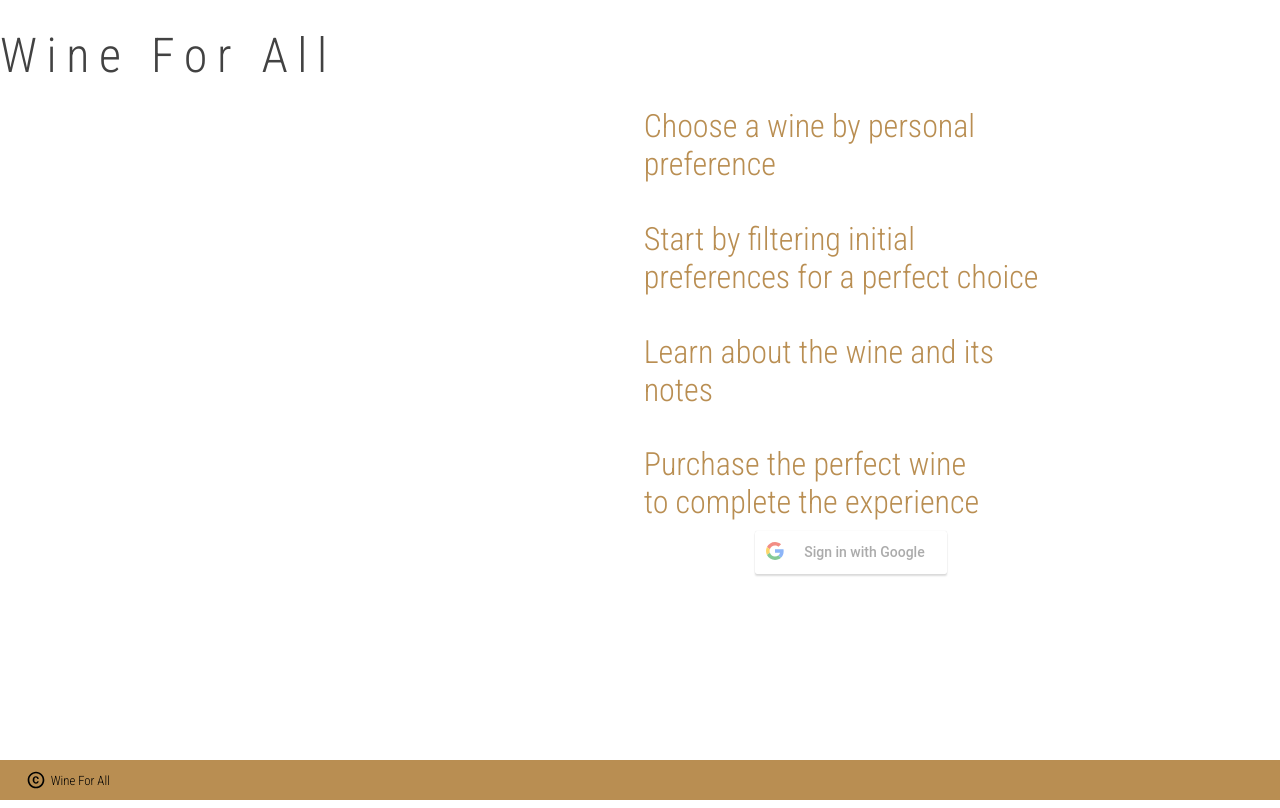
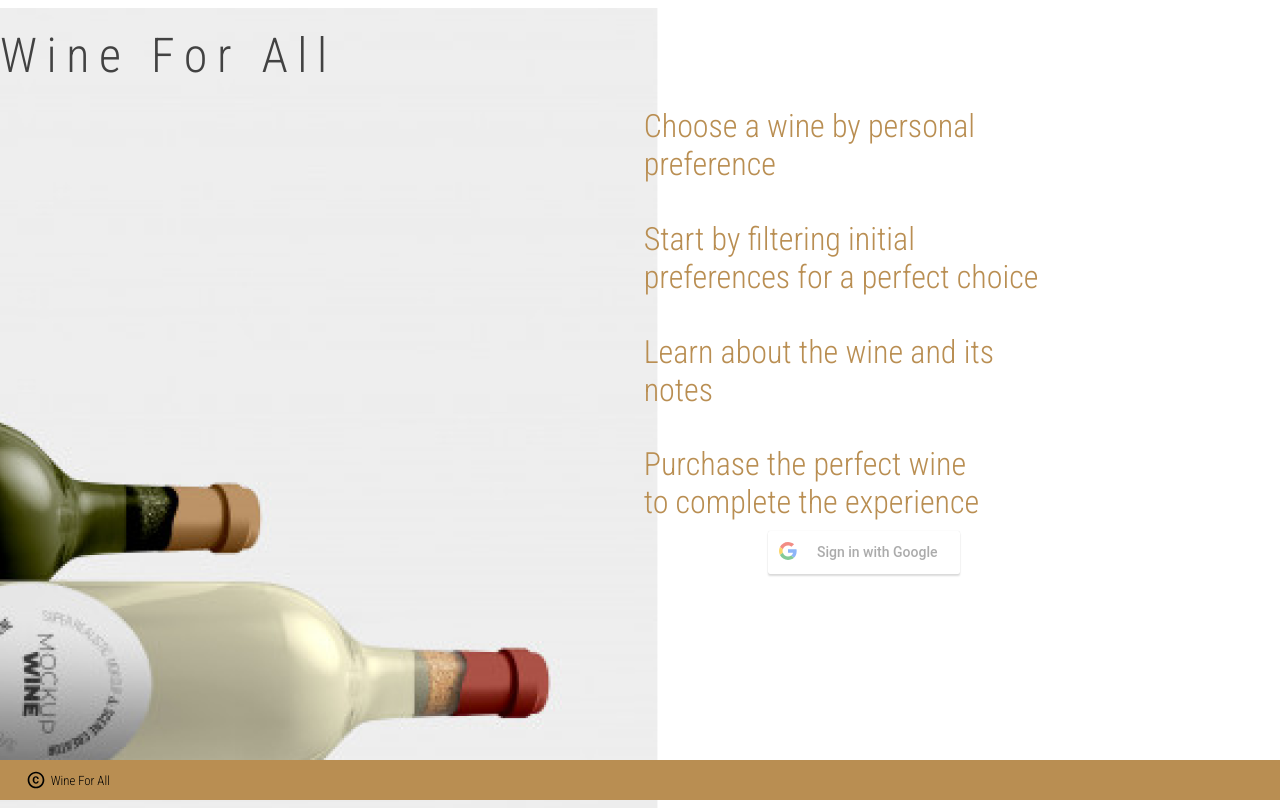
Before and after one commit to Danityec/WineForAll-Final-Project, a React app: page / in a window 1280 px wide. Built offline with nearby package versions, Linux system fonts and the light colour scheme.

Commit message:
fixed page login

```diff
--- a/src/Components/login/Login.css
+++ b/src/Components/login/Login.css
@@ -5,6 +5,8 @@
     background-repeat: no-repeat;
     overflow-x: hidden;
     right: 0;
+    background-image: url('./Media/background.png');
+
 }
 
 .headSignIn {
@@ -35,7 +37,7 @@
 .googleLogIn {
     position: absolute;
     width: 50%;
-    margin-left: 14%;
+    margin-left: 15%;
     margin-top: 35%;
 }
 
--- a/src/Components/search/search.css
+++ b/src/Components/search/search.css
@@ -27,6 +27,7 @@
     margin-top: 2%;
     font-family: 'Lato';
     font-size: 20px;
+    background-color: darkseagreen;
 }
 
 .checkboxs{
--- a/src/Routers/router.js
+++ b/src/Routers/router.js
@@ -21,7 +21,7 @@ const ReactRouter = () => {
            <Route  path='/search' component={Search}/>
            <Route  path='/favorite' component={Favorite}/>
            <Route  path='/admin' component={Admin}/>
-           {/* <Route  path='/manufacture-sell' component={Manufacturer}/> */}
+           <Route  path='/manufacture-sell' component={Manufacturer}/>
 
            {/* <Route  path='/dashboard' component={ad}/> */}
            {/* <Route path='/admin' component={Login}/> */}
```
Also changed, not shown: 1 other file.
